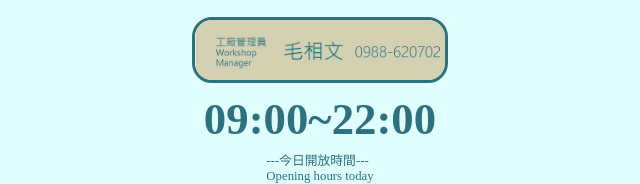
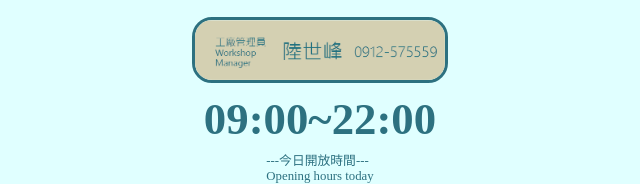
Before and after one commit to uscfug-web/workshop, a plain HTML site: page index.html in a window 1280 px wide. Shown: the part 354-538 px from the top of the page, 320-960 px from the left. Drawn offline with Linux system fonts and the light colour scheme.

Commit message:
Update index.html

```diff
--- a/index.html
+++ b/index.html
@@ -17,7 +17,7 @@
             <img src="image/O-03.png" alt="管理室作業狀態">
         </div>
         <div>
-            <img src="image/M-03.png" alt="值班人員">
+            <img src="image/M-01.png" alt="值班人員">
         </div>
     </section>
         <!--開放時間-->
```
